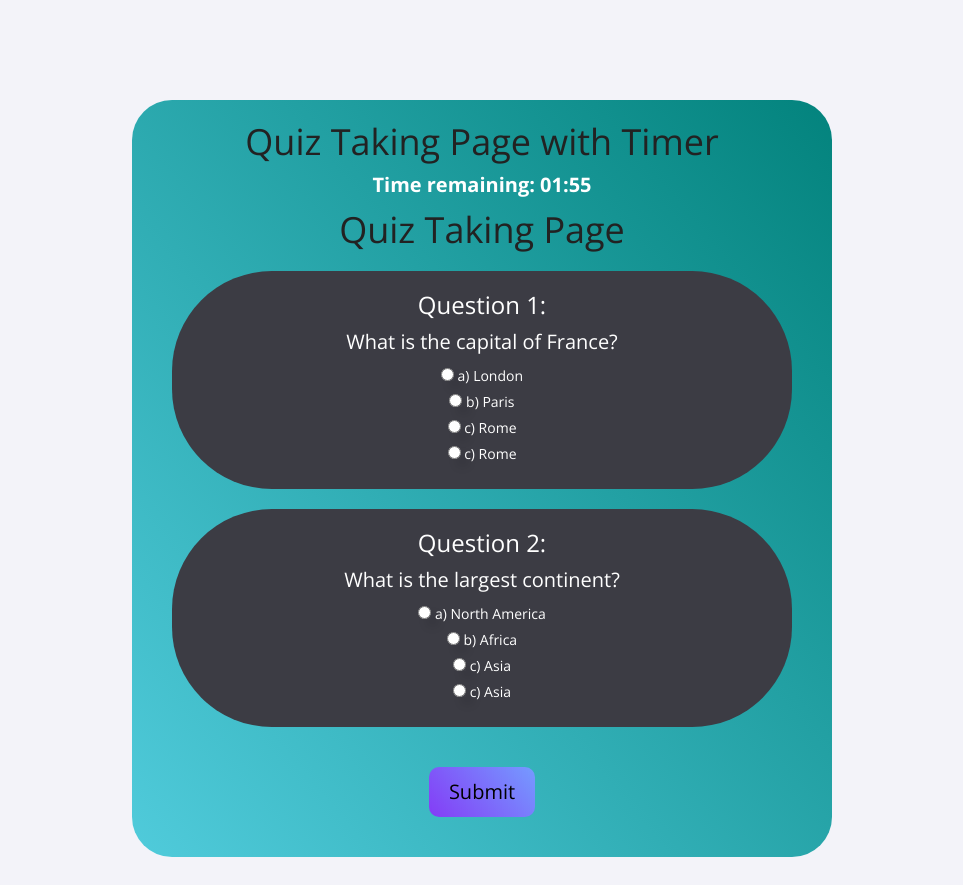
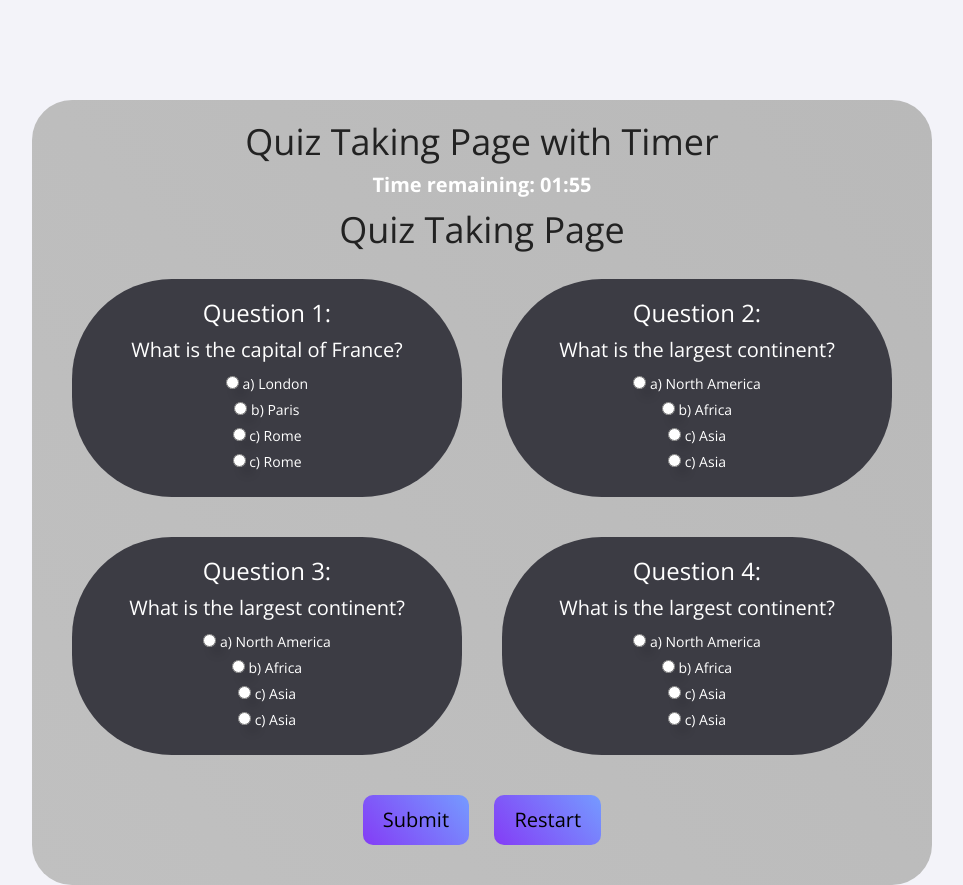
Before and after one commit to Priykrit/LearnWithAI, a Flask app: page /quiz in a window 1280 px wide. Shown: the part 60-945 px from the top of the page, without its empty margins (158-1121 px from the left). Before the commit the page ends 917 px from the top, so only its background shows below. Run offline with Flask 2, Linux system fonts and the light colour scheme.

Commit message:
almost done

```diff
--- a/app.py
+++ b/app.py
@@ -103,11 +103,14 @@ def Practice():
 
 @app.route('/Courses')
 def Courses():
-    img = os.path.join(app.config['UPLOAD_FOLDER'], 'head.svg')
-    img1 = os.path.join(app.config['UPLOAD_FOLDER'], 'head2.svg')
-    img2 = os.path.join(app.config['UPLOAD_FOLDER'], 'footer.svg')
-    img3 = os.path.join(app.config['UPLOAD_FOLDER'], 'symbol.svg')
-    return render_template('Courses.html', head=img, footer=img2, symbol=img3, head2=img1)
+    img = os.path.join(app.config['UPLOAD_FOLDER'], 'c1.webp')
+    img0 = os.path.join(app.config['UPLOAD_FOLDER'], 'symbol.svg')
+    img1 = os.path.join(app.config['UPLOAD_FOLDER'], 'c2.jpg')
+    img2 = os.path.join(app.config['UPLOAD_FOLDER'], 'c3.jpg')
+    img3 = os.path.join(app.config['UPLOAD_FOLDER'], 'c4.png')
+    img4 = os.path.join(app.config['UPLOAD_FOLDER'], 'c5.png')
+    img5 = os.path.join(app.config['UPLOAD_FOLDER'], 'c6.png')
+    return render_template('Courses.html', symbol=img0, c1=img, c2=img2, c3=img3, c4=img1, c5=img4, c6=img5)
 
 
 @app.route('/interview')
--- a/static/AIbox.css
+++ b/static/AIbox.css
@@ -13,3 +13,11 @@
   height: 400px;
   width: 400px;
 }
+
+.head_aibox {
+  background: linear-gradient(230deg, #06beb6, #48b1bf);
+  color: white;
+  margin: 0;
+  padding: 20px;
+  text-align: center;
+}
--- a/static/Practice.css
+++ b/static/Practice.css
@@ -21,7 +21,7 @@ body {
 }
 
 h1 {
-  background-color: #00bcd4;
+  background: linear-gradient(230deg, #06beb6, #48b1bf);
   color: white;
   margin: 0;
   padding: 20px;
--- a/static/Quizes.css
+++ b/static/Quizes.css
@@ -102,6 +102,14 @@
   margin: 10px;
 }
 
+.head_trivia {
+  background: linear-gradient(230deg, #06beb6, #48b1bf);
+  color: white;
+  margin: 0;
+  padding: 20px;
+  text-align: center;
+}
+
 .correct {
   background-color: #2f922f;
 }
--- a/static/quizpage.css
+++ b/static/quizpage.css
@@ -1,9 +1,9 @@
 .container {
-  width: 700px;
+  width: 900px;
   margin: 0 auto;
   text-align: center;
   padding: 20px;
-  background-image: linear-gradient(230deg, #03837d, #50cbdb);
+  background-image: linear-gradient(230deg, #b9b9b9, #c0c0c0);
   border-radius: 40px;
   margin-top: 100px;
   color: white;
@@ -36,7 +36,8 @@ input[type="radio"] {
   color: white;
 }
 
-button[type="submit"] {
+button[type="submit"],
+button[type="reset"] {
   margin-top: 20px;
   font-size: 20px;
   padding: 10px 20px;
@@ -55,3 +56,9 @@ button[type="submit"] {
   font-size: 20px;
   font-weight: bold;
 }
+
+.head1 {
+  display: grid;
+  grid-template-columns: repeat(2, 1fr); /* creates 4 columns */
+  grid-template-rows: repeat(2, 0.2fr); /* creates 2 rows */
+}
--- a/templates/AIbox.html
+++ b/templates/AIbox.html
@@ -22,6 +22,7 @@
         <li><a href="/Courses">Courses</a></li>
       </ul>
     </nav>
+    <h1 class="head_aibox">AIBox</h1>
     <div class="grid-container">
       <div class="box"></div>
       <div class="box"></div>
--- a/templates/Quizes.html
+++ b/templates/Quizes.html
@@ -23,7 +23,7 @@
       </ul>
     </nav>
     <div class="quiz-page-wrapper">
-      <h1 class="quiz-page-title headingclass">TRIVIA</h1>
+      <h1 class="head_trivia">TRIVIA</h1>
       <div class="row">
         <div class="col-md-6 col-lg-3 cutomclasshetvi">
           <div class="card text-center">
--- a/templates/quizPage.html
+++ b/templates/quizPage.html
@@ -30,6 +30,7 @@
 
       <h1>Quiz Taking Page</h1>
       <form id="quiz-form">
+        <div class="head1">
           <div class="question">
             <h2>Question 1:</h2>
             <p>What is the capital of France?</p>
@@ -46,8 +47,26 @@
             <input type="radio" name="q2" value="c" /> c) Asia<br />
             <input type="radio" name="q2" value="c" /> c) Asia<br />
           </div>
-
+          <div class="question">
+            <h2>Question 3:</h2>
+            <p>What is the largest continent?</p>
+            <input type="radio" name="q2" value="a" /> a) North America<br />
+            <input type="radio" name="q2" value="b" /> b) Africa<br />
+            <input type="radio" name="q2" value="c" /> c) Asia<br />
+            <input type="radio" name="q2" value="c" /> c) Asia<br />
+          </div>
+          <div class="question">
+            <h2>Question 4:</h2>
+            <p>What is the largest continent?</p>
+            <input type="radio" name="q2" value="a" /> a) North America<br />
+            <input type="radio" name="q2" value="b" /> b) Africa<br />
+            <input type="radio" name="q2" value="c" /> c) Asia<br />
+            <input type="radio" name="q2" value="c" /> c) Asia<br />
+          </div>
+        </div>
         <button type="submit">Submit</button>
+        &nbsp; &nbsp; &nbsp;
+        <button type="reset" onclick="location.reload()">Restart</button>
       </form>
 
       <div id="results"></div>
```
Also changed, not shown: static/Courses.css (+12 -2 lines), templates/Courses.html (+10 -6 lines), static/pics/c1.webp (added), static/pics/c2.jpg (added), static/pics/c3.jpg (added), static/pics/c4.png (added), static/pics/c5.png (added), static/pics/c6.png (added). Lines whose indentation alone changed are shown as unchanged.
